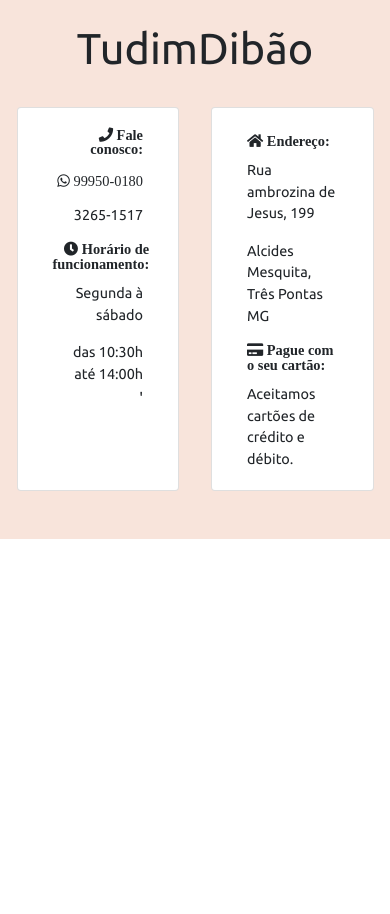
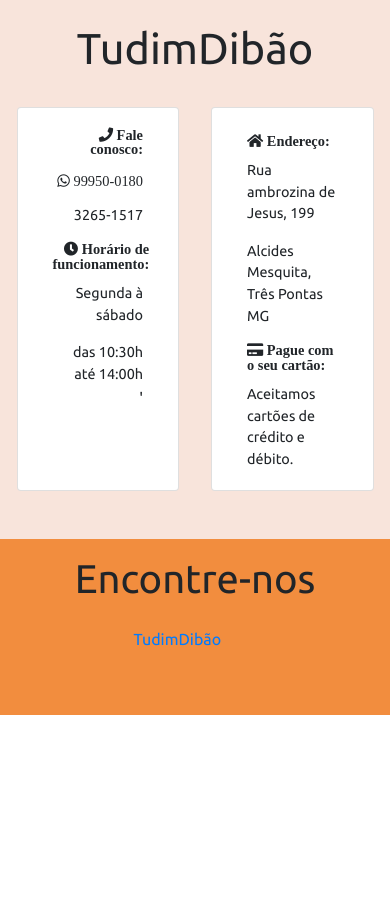
Before and after one commit to originwolf/TudimDibao, a PHP site: page / in a window 390 px wide. Shown: the part 364-1278 px from the top of the page. Before the commit the page ends 903 px from the top, so only its background shows below. Run offline with PHP 8.4, Linux system fonts and the light colour scheme; some libraries are stand-ins or nearby versions.

Commit message:
added "encontre" section
it will show the facebook page and the adress of the restaurant

```diff
--- a/css/estilo.css
+++ b/css/estilo.css
@@ -59,3 +59,7 @@
 .apresentacao div p card-text{
 	font-weight: normal;
 }
+/*START ENCONTRE*/
+.encontre{
+	background-color: #F28D3E;
+}
--- a/index.html
+++ b/index.html
@@ -27,6 +27,9 @@
 
 </head>
 <body>
+
+	<div id="fb-root"></div>
+	<script async defer crossorigin="anonymous" src="https://connect.facebook.net/pt_BR/sdk.js#xfbml=1&version=v3.3"></script>
 
 	<div class="container-fluid">
 
@@ -132,6 +135,22 @@
 
 		</section>
 
+		<section class="encontre no-margin">
+
+			<h1 class="text-center py-3">Encontre-nos</h1>
+
+			<div class="row pb-5 justify-content-center">
+
+				<iframe class="d-none d-sm-inline col-8" src="https://www.google.com/maps/embed?pb=!1m14!1m12!1m3!1d516.6315928338332!2d-45.5149940875411!3d-21.375290697020592!2m3!1f0!2f0!3f0!3m2!1i1024!2i768!4f13.1!5e0!3m2!1spt-BR!2sbr!4v1559395445450!5m2!1spt-BR!2sbr" width="700" height="220" frameborder="0" style="border:0" allowfullscreen></iframe>
+
+				<!-- <div class="mx-3"></div> -->
+
+				<div class="fb-page d-inline d-sm-none d-lg-inline col-3 mr-5" data-href="https://www.facebook.com/tudimdibao/" data-tabs="" data-width="260" data-height="220" data-small-header="false" data-adapt-container-width="true" data-hide-cover="false" data-show-facepile="true"><blockquote cite="https://www.facebook.com/tudimdibao/" class="fb-xfbml-parse-ignore"><a href="https://www.facebook.com/tudimdibao/">TudimDibão</a></blockquote></div>
+
+			</div>
+
+		</section>
+
 		<br><br><br><br><br><br><br><br><br><br><br><br><br><br><br><br><br><br><br><br><br><br><br><br>
 		<br><br><br><br><br><br><br><br><br><br><br><br><br><br><br><br><br><br><br><br><br><br><br><br>
 		<br><br><br><br><br><br><br><br><br><br><br><br><br><br><br><br><br><br><br><br><br><br><br><br>
```
